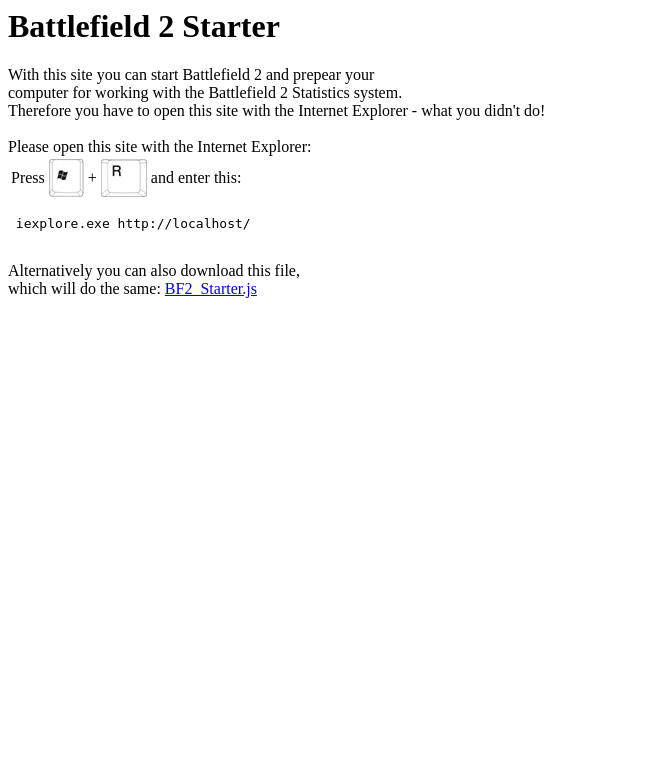
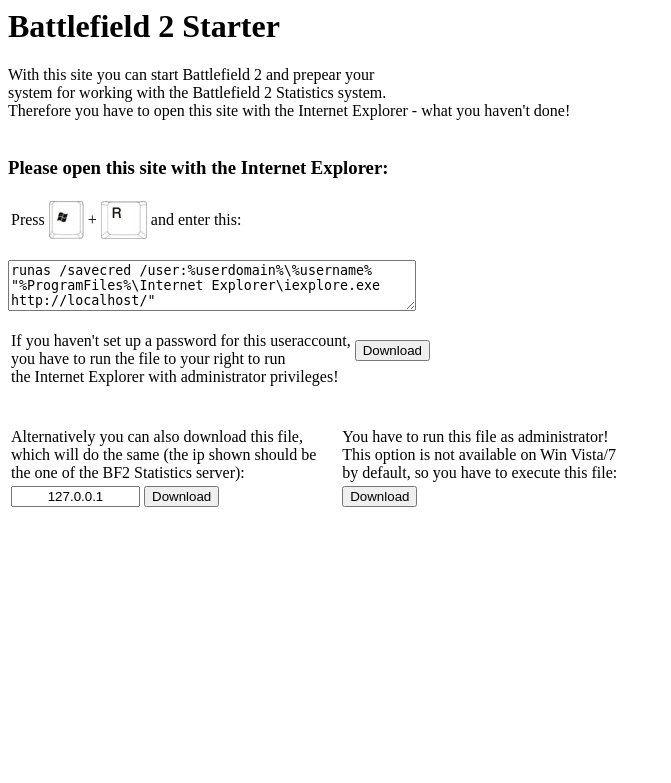
Before and after one commit to max-m/gsloginserver, a PHP site: page / in a window 1280 px wide. Shown: the top 783 px of the page, without its empty margins (0-671 px from the left). Run offline with PHP 8.4, Linux system fonts and the light colour scheme.

Commit message:
updated scripts:  * win vista/7 support  * download able script to run bf2 without website

```diff
--- a/scripts/index.php
+++ b/scripts/index.php
@@ -1,82 +1,30 @@
 <html>
     <head>
+
         <title> BF2 Starter </title>
+        <?php
+            if( isset($_SERVER['HTTP_USER_AGENT']) && strpos($_SERVER['HTTP_USER_AGENT'], 'MSI') !== false )
+                echo( '    <script text="text/JScript" src="BF2_Starter.js"></script><script language="JScript">
+            <!--
+                var gHostsSet = false;
 
-		<?php
-			if( isset($_SERVER['HTTP_USER_AGENT']) && strpos($_SERVER['HTTP_USER_AGENT'], 'MSIE') !== false )
-				echo( '
-			<script type="text/javascript">
-				<!--
-					var gScriptDisabled = true;
-					window.onbeforeunload = CleanUpHosts;
+                function OnExit( )
+                {
+                    if( gHostsSet )
+                    {
+                        var fso = new ActiveXObject( "Scripting.FileSystemObject" );
+                        var shell = new ActiveXObject( "WScript.Shell" );
 
-					function FileExists( fso, file )
-					{
-						if( fso.FileExists(file) )
-							return true;
+                        CleanUpHosts( fso, shell );
+                        gHostsSet = false;
 
-						return false;
+                        delete fso;
+                        delete shell;
+                    }
                 }
 
-					function GetBF2Dir( fso, shell )
+                function StartBF2_WEB( )
                 {
-						var bf2_dir = "";
-
-						try
-						{
-							var env = shell.Environment( "System" );
-							var bf2_reg;
-
-							if( env("PROCESSOR_ARCHITECTURE") == "x86" )
-								bf2_reg = "HKEY_LOCAL_MACHINE\\\\SOFTWARE\\\\Electronic Arts\\\\EA Games\\\\Battlefield 2\\\\InstallDir";
-							else
-								bf2_reg = "HKEY_LOCAL_MACHINE\\\\SOFTWARE\\\\Wow6432Node\\\\Electronic Arts\\\\EA GAMES\\\\Battlefield 2\\\\InstallDir";
-
-							bf2_dir = shell.RegRead( bf2_reg );
-						}
-						catch( exception )
-						{
-							throw "Battlefield 2 not installed!";
-						}
-
-						if( !FileExists(fso, bf2_dir + "\\\\BF2.exe") )
-							throw "BF2.exe not found! Check your Registry!";
-
-						return bf2_dir;
-					}
-
-					function SetHostsFile( fso, shell )
-					{
-						var env = shell.Environment( "PROCESS" );
-						var hostspath = env( "SYSTEMROOT" ) + "\\\\System32\\\\drivers\\\\etc\\\\hosts.ics";
-
-						if( !FileExists(fso, hostspath) )
-							fso.CreateTextFile( hostspath );
-						else
-						{
-							if( FileExists(fso, hostspath + ".backup") )
-							{
-								fso.DeleteFile( hostspath );
-								fso.CopyFile( hostspath + ".backup", hostspath );
-							}
-							else
-								fso.CopyFile( hostspath, hostspath + ".backup" );
-						}
-
-						var hostsObj = fso.GetFile( hostspath );
-						var hosts = hostsObj.OpenAsTextStream( 8, 0 );
-						hosts.WriteLine( "'.$_SERVER['REMOTE_ADDR'].' bf2web.gamespy.com" );
-						hosts.WriteLine( "'.$_SERVER['REMOTE_ADDR'].' gpcm.gamespy.com" );
-						hosts.WriteLine( "'.$_SERVER['REMOTE_ADDR'].' gpsp.gamespy.com" );
-						hosts.WriteLine( "'.$_SERVER['REMOTE_ADDR'].' battlefield2.available.gamespy.com" );
-						hosts.close();
-					}
-
-					function CleanUpHosts( )
-					{
-						if( gScriptDisabled )
-							return;
-
                     var fso, shell;
 
                     try
@@ -86,33 +34,7 @@
                     }
                     catch( exception )
                     {
-							return;
-						}
-
-						var env = shell.Environment( "PROCESS" );
-						var hostspath = env( "SYSTEMROOT" ) + "\\\\System32\\\\drivers\\\\etc\\\\hosts.ics";
-
-						if( FileExists(fso, hostspath + ".backup") )
-						{
-							fso.DeleteFile( hostspath );
-							fso.CopyFile( hostspath + ".backup", hostspath );
-							fso.DeleteFile( hostspath + ".backup" );
-						}
-					}
-
-					function StartBF2( )
-					{
-						var fso, shell;
-
-						try
-						{
-							fso = new ActiveXObject( "Scripting.FileSystemObject" );
-							shell = new ActiveXObject( "WScript.Shell" );
-							gScriptDisabled = false;
-						}
-						catch( exception )
-						{
-							alert( "You have to activate\n[Initialize and script Activex controls not marked as safe for script]\nin Tools -> Internet Options -> Security!" );
+                        alert( "You have to activate\n[Initialize and script ActiveX controls not marked as safe for script]\nin Tools -> Internet Options -> Security!" );
                         return;
                     }
 
@@ -131,52 +53,135 @@
                         return;
                     }
 
-						SetHostsFile( fso, shell );
+                    window.unload = OnExit;
+
+                    try
+                    {
+                        gHostsSet = true;
+                        SetHostsFile( fso, shell, "'.gethostbyname($_SERVER['SERVER_NAME']).'" );
 
                         shell.CurrentDirectory = bf2_dir;
-						shell.Run( "\\"" + bf2_dir + "\\\\BF2.exe\\"" );
+                        shell.Run( "\\"" + bf2_dir + "\\\\BF2.exe\\"", 1, true );
+
+                        CleanUpHosts( fso, shell );
+                        gHostsSet = false;
+                    }
+                    catch( exception )
+                    {
+                        alert( exception );
+                    }
 
                     delete fso;
                     delete shell;
                     return;
                 }
             //-->
-			</script>' );
+            </script>
+            ' );
 ?>
 
     </head>
 
-	<body>
+    <?php
+        if( isset($_SERVER['HTTP_USER_AGENT']) && strpos($_SERVER['HTTP_USER_AGENT'], 'MSIE') !== false )
+            echo('<body>');
+        else
+            echo('<body>');
+    ?>
+
         <h1> Battlefield 2 Starter </h1>
 
         <p>
             With this site you can start Battlefield 2 and prepear your 	<br />
-			computer for working with the Battlefield 2 Statistics system. 	<br />
+            system for working with the Battlefield 2 Statistics system. 	<br />
             Therefore you have to open this site with the Internet Explorer -
         <?php
             if( isset($_SERVER['HTTP_USER_AGENT']) && strpos($_SERVER['HTTP_USER_AGENT'], 'MSIE') !== false )
-				echo( "\twhat you did!										<br /> <br /> <br />
+                echo( '    what you have done!                                                 <br /> <br /> <br />
+
         <BLOCKQUOTE>
-				Click here to start Battlefield 2: 							<br />
-				<button onclick=\"StartBF2();\"> Start Battlefield 2 </button>
-			</BLOCKQUOTE>															<br />
+            Click here to start Battlefield 2:                                  <br />
+            <button onClick="StartBF2_WEB( );"> Start Battlefield 2 </button>
+        </BLOCKQUOTE>                                                           <br />
+
         <pre>
-Clicking on the above button will append several entries to your
-hosts.ics which will enable the Battlefield 2 Statistics system.
-They will be deleted when you exit this site.</pre>
-			Should you have any security scruples, just study the source! 	<br />
+Clicking on the above button will append several entries to your hosts.ics
+which will enable the Battlefield 2 Statistics system.
+Besides it will start Battlefield 2 and delete the appended entries afterwards.
+        </pre>
+
+            Should you have any security scruples, just study the source!       <br />
 
                                                                                 <br />
+                                                                                <br />' );
+			else
+				echo( "    what you haven't done!                                              <br />
+                                                                                <br />
+        <h3> Please open this site with the Internet Explorer: </h3>
+
+        <table valign=\"top\" border=0>
+            <td>Press </td>
+            <td><img src=\"Win-Key.jpg\" alt=\"[WINDOWS-KEY]\"></td>
+            <td> + </td>
+            <td><img src=\"R-Key.jpg\" alt=\"[R]\"></td>
+            <td> and enter this:</td>
+        </table>                                                                <br />
+
+        <textarea cols=\"50\" rows=\"3\" id=\"iexplorer\" style=\"overflow: hidden;\" onclick=\"document.getElementById('iexplorer').select()\" readonly>
+runas /savecred /user:%userdomain%\%username% \"%ProgramFiles%\Internet Explorer\iexplore.exe http://{$_SERVER["SERVER_NAME"]}{$_SERVER["REQUEST_URI"]}\"
+        </textarea>
+
+                                                                                <br />
+                                                                                <br />
+
+        <table valign=\"top\" border=0>
+            <td>
+                If you haven't set up a password for this useraccount,          <br />
+                you have to run the file to your right to run                   <br />
+                the Internet Explorer with administrator privileges!            <br />
+            </td>
+
+            <td>
+                <form action=\"download.php\" method=\"get\">
+                    <input type=\"hidden\" name=\"file\" value=\"Blank_Password\">
+                    <input value=\"Download\" type=\"submit\">
+                </form>
+            </td>
+        </table>
                                                                                 <br />" );
-			else
-				echo( "\twhat you didn't do! 						<br /> <br />
-			Please open this site with the Internet Explorer: 		<br />
-			<table valign=\"top\" border=0> <td>Press </td> <td><img src=\"Win-Key.jpg\" alt=\"[WINDOWS-KEY]\"></td> <td> + </td> <td><img src=\"R-Key.jpg\" alt=\"[R]\"></td> <td> and enter this:</td></table>
-			<pre> iexplore.exe http://{$_SERVER["SERVER_NAME"]}{$_SERVER["REQUEST_URI"]} </pre>" );
 		?>
                                                                                 <br />
-			Alternatively you can also download this file, 					<br />
-			which will do the same: <a href="BF2_Starter.js">BF2_Starter.js</a>
+        <table border=0 width=50%>
+            <tr>
+                <td valign="top">
+                    Alternatively you can also download this file,              <br />
+                    which will do the same (the ip shown should be              <br />
+                    the one of the BF2 Statistics server):
+                </td>
+
+                <td>
+                    You have to run this file as administrator!                 <br />
+                    This option is not available on Win Vista/7                 <br />
+                    by default, so you have to execute this file:               <br />
+                </td>
+
+            <tr>
+                <td>
+                    <form action="download.php" method="get">
+                        <input style="text-align: center" type="text" size="13" value="<?php echo( gethostbyname($_SERVER['SERVER_NAME']) ); ?>" name="server" readonly>
+                        <input value="Download" type="submit">
+                    </form>
+
+                <td>
+                    <form action="download.php" method="get">
+                        <input type="hidden" name="file" value="JS_Admin_Privileges">
+                        <input value="Download" type="submit">
+                    </form>
+                </td>
+            </tr>
+        </table>
+
+
         </p>
 
     </body>
```
Also changed, not shown: scripts/BF2_Starter.js (added, +162 -0 lines), scripts/download.php (added, +37 -0 lines), 2 other files. Lines whose indentation alone changed are shown as unchanged.
